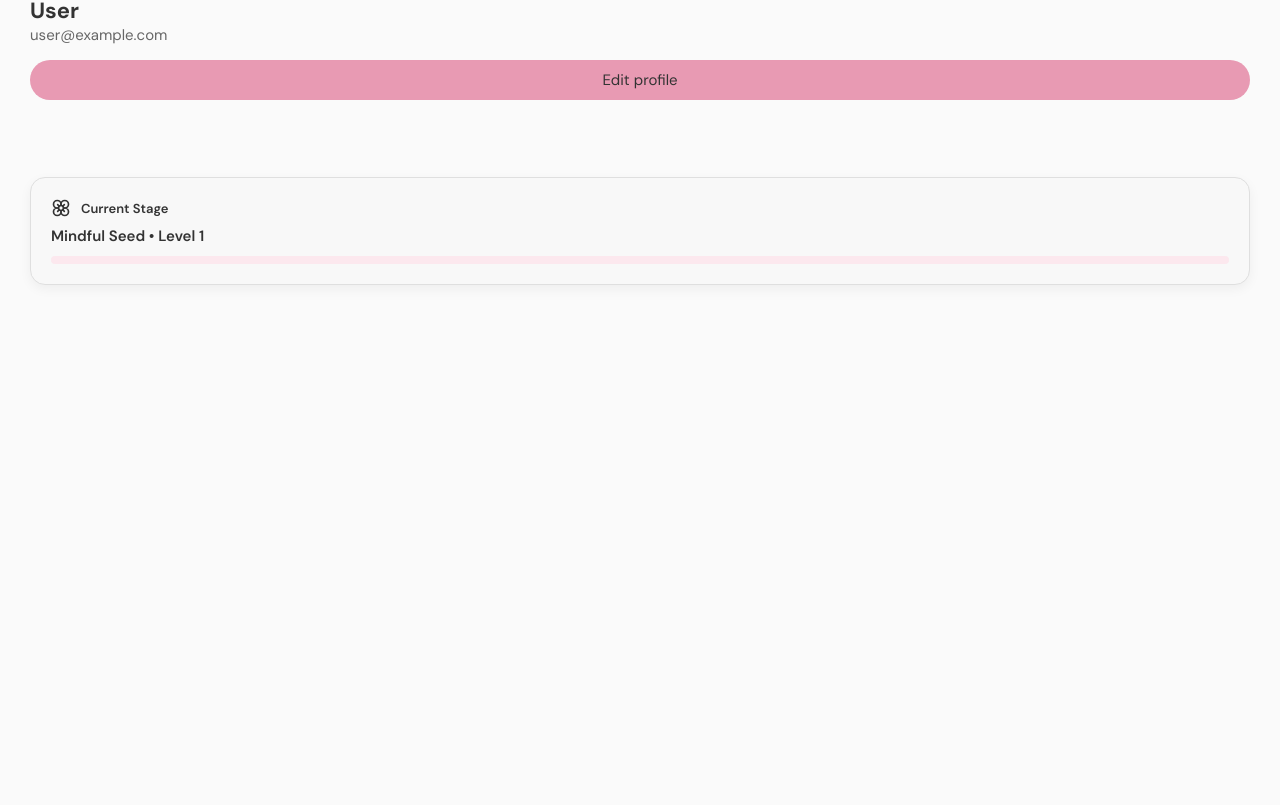
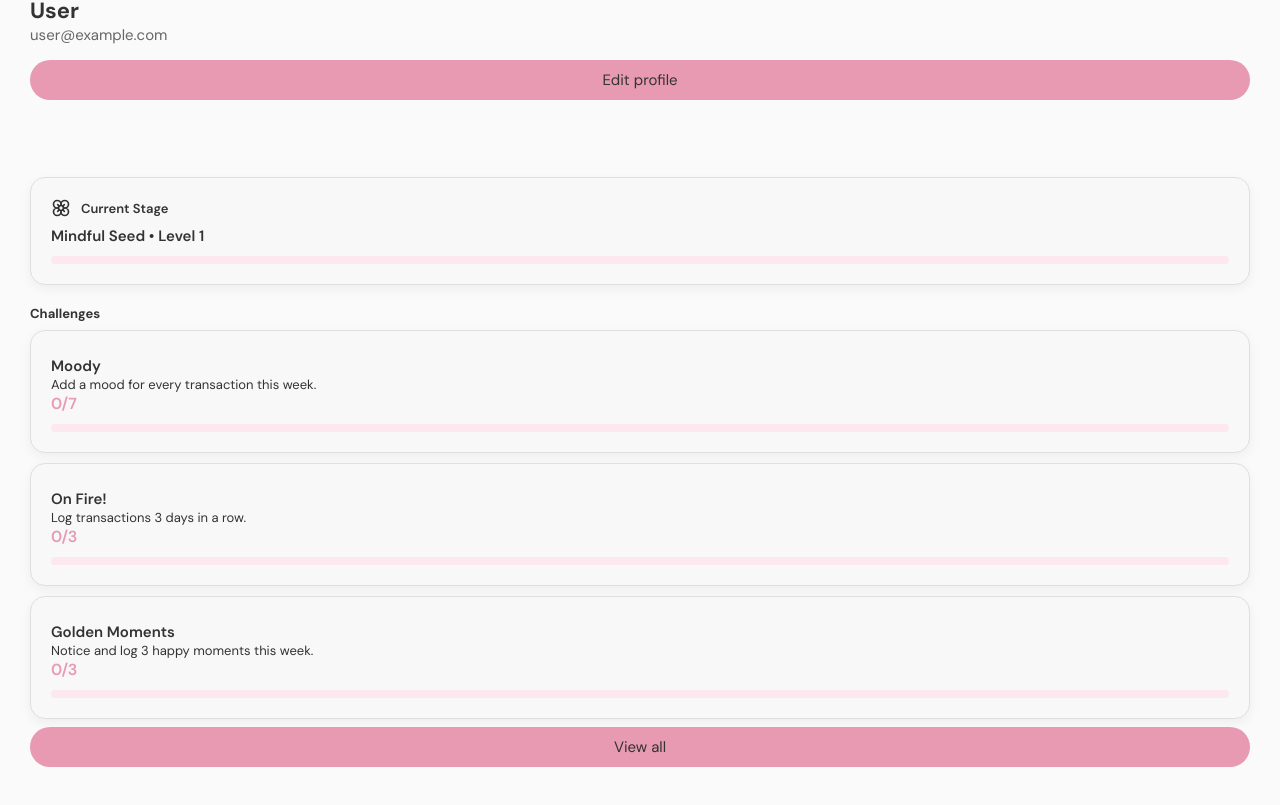
Before and after one commit to mirelalexy/blossom, a React (Vite) app in the folder frontend/: page /profile in a window 1280 px wide. Shown: the part 265-1070 px from the top of the page. Before the commit the page ends 800 px from the top, so only its background shows below. Built offline with nearby package versions, Linux system fonts and the light colour scheme.

Commit message:
feat(profile): add challenges preview section with live progress updates

```diff
--- /dev/null
+++ b/frontend/src/components/challenges/ChallengePreviewItem.jsx
@@ -0,0 +1,22 @@
+import Card from "../ui/Card"
+import ProgressBar from "../ui/ProgressBar"
+
+import "../../styles/components/ChallengePreviewItem.css"
+
+function ChallengePreviewItem({ challenge }) {
+    const progress = Math.min((challenge.progress / challenge.target) * 100, 100)
+
+    return (
+        <Card className="challenge-preview-item">
+            <div>
+                <p className="challenge-title">{challenge.title}</p>
+                <p className="challenge-description">{challenge.description}</p>
+                <p className="challenge-progress">{challenge.progress}/{challenge.target}</p>
+            </div>
+
+            <ProgressBar progress={progress} />
+        </Card>
+    )
+}
+
+export default ChallengePreviewItem
--- /dev/null
+++ b/frontend/src/components/challenges/ChallengesPreview.jsx
@@ -0,0 +1,33 @@
+import { useNavigate } from "react-router-dom"
+
+import { useChallenges } from "../../store/ChallengeStore"
+
+import Section from "../ui/Section"
+import Button from "../ui/Button"
+import ChallengePreviewItem from "./ChallengePreviewItem"
+
+import "../../styles/components/ChallengesPreview.css"
+
+function ChallengesPreview() {
+    const navigate = useNavigate()
+
+    const { challenges } = useChallenges()
+
+    const activeChallenges = challenges
+        .filter(c => !c.completed)
+        .slice(0, 3)
+
+    return (
+        <Section title="Challenges">
+            <div className="challenges-preview">
+                {activeChallenges.map(c => (
+                    <ChallengePreviewItem key={c.id} challenge={c} />
+                ))}
+            </div>
+
+            <Button onClick={() => navigate("/challenges")}>View all</Button>
+        </Section>
+    )
+}
+
+export default ChallengesPreview
--- a/frontend/src/layouts/AppLayout.jsx
+++ b/frontend/src/layouts/AppLayout.jsx
@@ -1,8 +1,30 @@
+import { useEffect } from "react"
+
+import { useChallenges } from "../store/ChallengeStore"
+import { useTransactions } from "../store/TransactionStore"
+import { useBudget } from "../store/BudgetStore"
+import { calculateStreak } from "../utils/streakUtils"
+
 import Sidebar from "../components/navigation/Sidebar"
 import Bottombar from "../components/navigation/Bottombar"
+
 import "./AppLayout.css"
 
 function AppLayout({ children }) {
+    const { evaluateChallenges } = useChallenges()
+    const { transactions } = useTransactions()
+    const { budget } = useBudget()
+
+    const streak = calculateStreak(transactions)
+
+    useEffect(() => {
+        evaluateChallenges({
+            transactions,
+            streak,
+            budget
+        })
+    }, [transactions, streak, budget])
+
     return (
         <div className="layout">
             <Sidebar />
--- a/frontend/src/pages/Profile.jsx
+++ b/frontend/src/pages/Profile.jsx
@@ -9,6 +9,7 @@ import ProfileHeader from "../components/profile/ProfileHeader"
 import LevelCard from "../components/profile/LevelCard"
 
 import "../styles/pages/Profile.css"
+import ChallengesPreview from "../components/challenges/ChallengesPreview"
 
 function Profile() {
     const { transactions } = useTransactions()
@@ -95,6 +96,8 @@ function Profile() {
 
             <div className="profile-content">
                 <LevelCard title={levelTitle} level={level} progress={progress} />
+
+                <ChallengesPreview />
             </div>
         </div>
     )
--- /dev/null
+++ b/frontend/src/styles/components/ChallengePreviewItem.css
@@ -0,0 +1,14 @@
+.challenge-preview-item .challenge-description {
+    font-size: 13px;
+    font-weight: 400;
+}
+
+.challenge-preview-item .challenge-title {
+    font-size: 15px;
+}
+
+.challenge-preview-item .challenge-progress {
+    font-size: 16px;
+    color: var(--accent);
+    font-weight: 600;
+}
--- /dev/null
+++ b/frontend/src/styles/components/ChallengesPreview.css
@@ -0,0 +1,5 @@
+.challenges-preview {
+    display: flex;
+    flex-direction: column;
+    gap: 10px;
+}
--- a/frontend/src/styles/pages/Profile.css
+++ b/frontend/src/styles/pages/Profile.css
@@ -6,4 +6,8 @@
 .profile-content {
     padding: 30px;
     margin-top: 170px;
+    display: flex;
+    flex-direction: column;
+    gap: 20px;
+    margin-bottom: 70px;
 }
```
